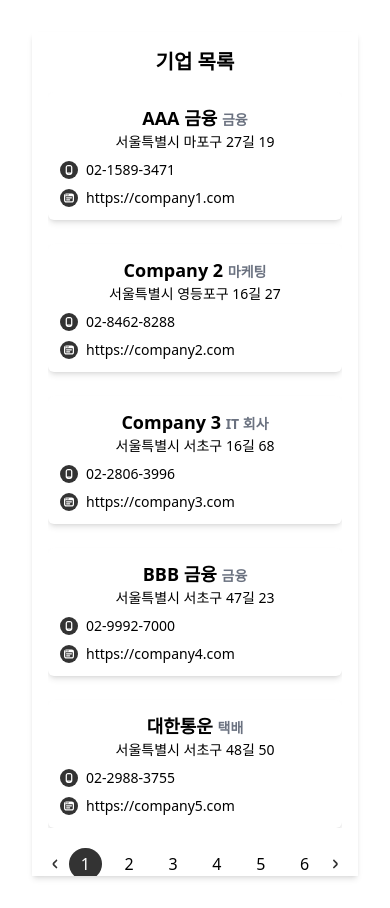
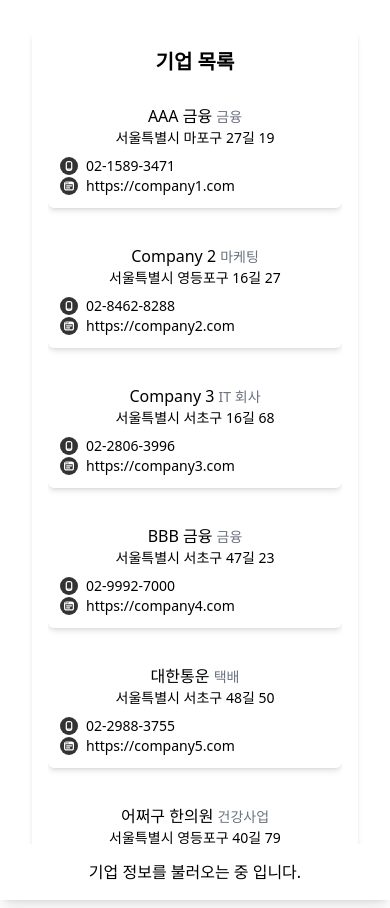
Before and after one commit to duddlfkd02/Peak-map, a React (Vite) app: page / in a window 390 px wide. Built offline with nearby package versions, Linux system fonts and the light colour scheme; no server answers.

Commit message:
add : 모바일 환경 슬라이딩 패널 + 무한스크롤 컴포넌트 추가

```diff
--- /dev/null
+++ b/src/components/InfiniteCompanyList.tsx
@@ -0,0 +1,78 @@
+import { useCallback, useEffect, useRef, useState } from "react";
+import { Company } from "../types";
+import useCompany from "../hooks/useCompany";
+import phone from "../assets/images/phone ico.svg";
+import web from "../assets/images/web ico.svg";
+
+interface InfiniteCompanyListProps {
+  setSelectedCompany: (company: Company) => void;
+}
+
+const InfiniteCompanyList = ({ setSelectedCompany }: InfiniteCompanyListProps) => {
+  const { companies } = useCompany();
+  const [visibleCompanies, setVisibleCompanies] = useState<Company[]>([]);
+  const [page, setPage] = useState(1);
+  const observerRef = useRef<HTMLDivElement | null>(null);
+
+  const loadMore = useCallback(() => {
+    const itemsPerPage = 5;
+    const nextPage = companies.slice(0, page * itemsPerPage);
+    setVisibleCompanies(nextPage);
+  }, [companies, page]);
+
+  useEffect(() => {
+    loadMore();
+  }, [page, loadMore]);
+
+  // 무한 스크롤
+  useEffect(() => {
+    if (!observerRef.current) return;
+
+    const observer = new IntersectionObserver(
+      (entries) => {
+        if (entries[0].isIntersecting) {
+          setPage((prev) => prev + 1);
+        }
+      },
+      { threshold: 1.0 }
+    );
+
+    observer.observe(observerRef.current);
+    return () => observer.disconnect();
+  }, []);
+
+  return (
+    <div>
+      <h2 className="mb-4 text-xl font-semibold">기업 목록</h2>
+      <ul className="space-y-6 overflow-y-auto">
+        {visibleCompanies.map((company) => (
+          <li
+            key={company.id}
+            onClick={() => setSelectedCompany(company)}
+            className="rounded-md bg-white p-3 shadow-md"
+          >
+            <h3>
+              {company.name} <span className="text-sm text-gray-500">{company.category}</span>
+            </h3>
+            <p className="mb-2 text-sm">{company.address}</p>
+
+            <div>
+              <p className="flex gap-2 text-sm">
+                <img src={phone} alt="전화 아이콘" />
+                {company.phone}
+              </p>
+              <p className="flex gap-2 text-sm">
+                <img src={web} alt="웹 아이콘" />
+                {company.website}
+              </p>
+            </div>
+          </li>
+        ))}
+      </ul>
+
+      <div ref={observerRef} className="h-10"></div>
+    </div>
+  );
+};
+
+export default InfiniteCompanyList;
--- /dev/null
+++ b/src/components/SlidingPanel.tsx
@@ -0,0 +1,49 @@
+import React, { useEffect } from "react";
+import { Company } from "../types";
+import Button from "./common/Button";
+
+interface SlidingPanelProps {
+  company: Company | null;
+  isOpen: boolean;
+  onClose: () => void;
+}
+
+const SlidingPanel: React.FC<SlidingPanelProps> = ({ company, isOpen, onClose }) => {
+  useEffect(() => {
+    if (isOpen) {
+      document.body.style.overflow = "hidden";
+    } else {
+      document.body.style.overflow = "auto";
+    }
+  }, [isOpen]);
+
+  return (
+    <div
+      className={`fixed bottom-0 left-0 w-full bg-white p-4 shadow-lg transition-transform ${
+        isOpen ? "translate-y-0" : "translate-y-full"
+      }`}
+    >
+      {company ? (
+        <>
+          <h2 className="text-xl font-bold">{company.name}</h2>
+          <p className="text-sm">{company.address}</p>
+
+          <div className="mt-4 flex gap-2">
+            {company.phone && (
+              <Button label="전화하기" onClick={() => (window.location.href = `tel:${company.phone}`)} />
+            )}
+            {company.website && (
+              <Button label="홈페이지" variant="secondary" onClick={() => window.open(company.website, "_blank")} />
+            )}
+          </div>
+
+          <Button label="닫기" variant="outline" onClick={onClose} className="mt-4 w-full" />
+        </>
+      ) : (
+        <p>기업 정보를 불러오는 중 입니다.</p>
+      )}
+    </div>
+  );
+};
+
+export default SlidingPanel;
--- a/src/pages/Home.tsx
+++ b/src/pages/Home.tsx
@@ -1,17 +1,37 @@
-import { useState } from "react";
+import { useEffect, useState } from "react";
 import CompanyList from "../components/common/CompanyList";
 import Map from "../components/Map";
 import { Company } from "../types";
-import CompanyDetail from "../components/CompanyDetail";
+// import CompanyDetail from "../components/CompanyDetail";
+import InfiniteCompanyList from "../components/InfiniteCompanyList";
+import SlidingPanel from "../components/SlidingPanel";
 
 const Home = () => {
   const [selectedCompany, setSelectedCompany] = useState<Company | null>(null);
+  const [isMobile, setIsMobile] = useState(false);
+  const [isPanelOpen, setIsPanelOpen] = useState(false);
+
+  useEffect(() => {
+    const handleResize = () => setIsMobile(window.innerWidth < 768);
+    handleResize();
+    window.addEventListener("resize", handleResize);
+    return () => window.removeEventListener("resize", handleResize);
+  }, []);
 
   return (
     <div className="relative flex h-screen">
       {/* 기업 리스트 */}
       <div className="w-[350px] overflow-y-auto bg-white p-4 shadow-md">
-        <CompanyList setSelectedCompany={setSelectedCompany} />
+        {isMobile ? (
+          <InfiniteCompanyList
+            setSelectedCompany={(company) => {
+              setSelectedCompany(company);
+              setIsPanelOpen(true);
+            }}
+          />
+        ) : (
+          <CompanyList setSelectedCompany={setSelectedCompany} />
+        )}
       </div>
 
       {/* 지도 */}
@@ -20,11 +40,14 @@
       </div>
 
       {/* 기업 상세 정보 */}
-      {selectedCompany && (
+      {isMobile && (
+        <SlidingPanel company={selectedCompany} isOpen={isPanelOpen} onClose={() => setIsPanelOpen(false)} />
+      )}
+      {/* {selectedCompany && (
         <div className="pointer-events-auto absolute left-[360px] top-0 z-50 h-full w-[340px] bg-white p-4 shadow-lg">
           <CompanyDetail company={selectedCompany} onClose={() => setSelectedCompany(null)} />
         </div>
-      )}
+      )} */}
     </div>
   );
 };
```
